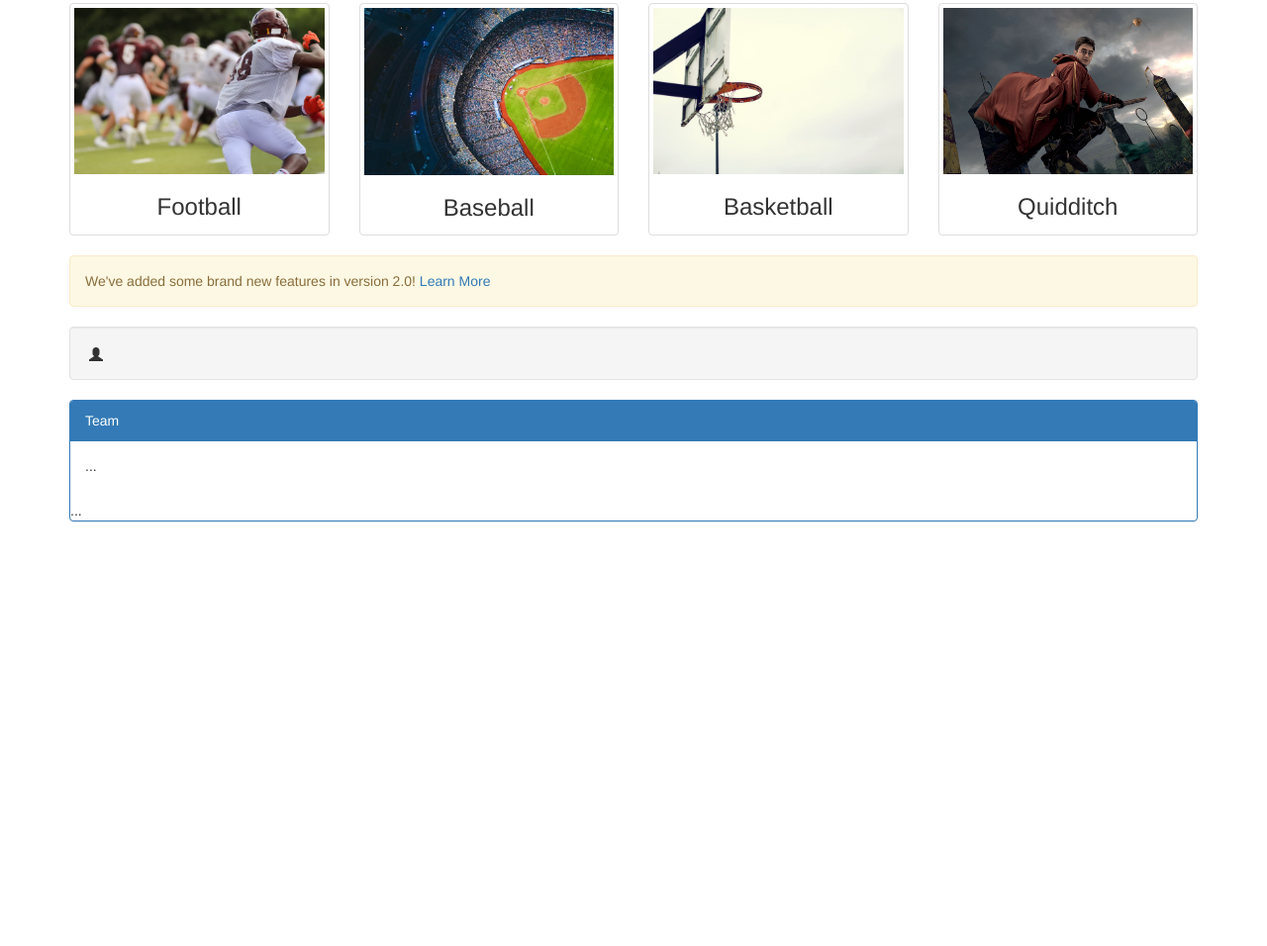
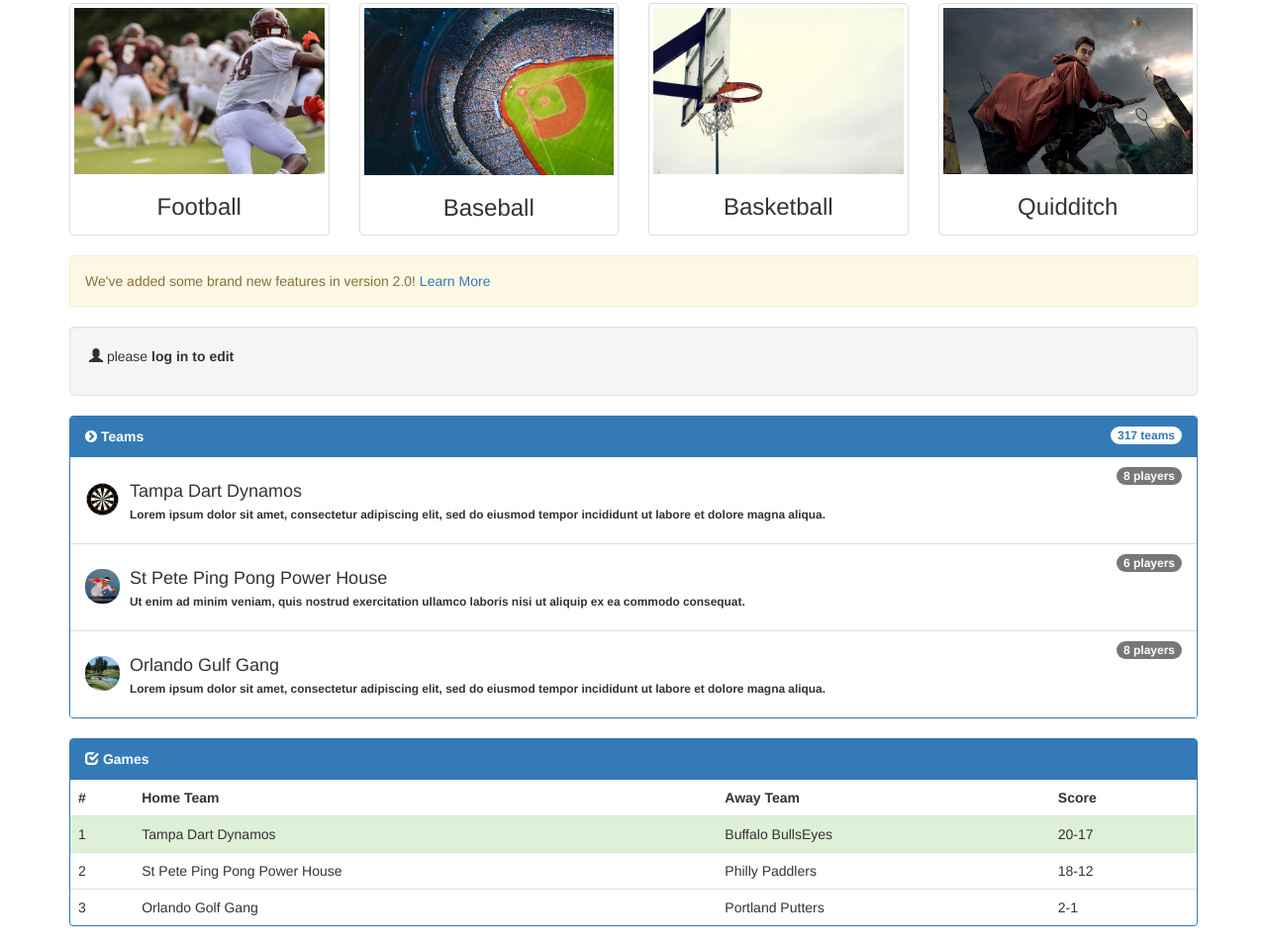
Before and after one commit to zgrashel81/bootstrap-design, a website: page public/index.html in a window 1280 px wide. Shown: the part 335-1291 px from the top of the page at 99% size. Before the commit the page ends 882 px from the top, so only its background shows below. Drawn offline with Linux system fonts and the light colour scheme.

Commit message:
explorer mode2

```diff
--- a/public/index.html
+++ b/public/index.html
@@ -87,13 +87,11 @@
     </nav>
 
     <div class="container">
-
-
         <div class="jumbotron">
             <div class="media">
                 <div class="media-body">
                     <h4 class="media-heading">tiy</h4>
-                    <p>heart</p>
+                    <p><small>&hearts; For students of the Iron Yard</small></p>
                 </div>
                 <div class="media-right">
                     <a href="#">
@@ -145,22 +143,94 @@
             <strong></strong> We've added some brand new features in version 2.0! <a href="#">  Learn More</a>
         </div>
 
-        <div class="well"><span class="glyphicon glyphicon-user" aria-hidden="true"></span>
-
+        <div class="well"><span class="glyphicon glyphicon-user" aria-hidden="true"></span> please <strong>log in<strong> to edit</small></p>
         </div>
 
         <div class="panel panel-primary">
-            <!-- Default panel contents -->
-            <div class="panel-heading">Team</div>
-            <div class="panel-body">
-                <p>...</p>
+          <div class="panel-heading">
+            <i class="fa fa-chevron-circle-right" aria-hidden="true"></i> Teams
+            <span class="badge pull-right">317 teams</span>
+          </div>
+            <ul class="list-group">
+              <li class="list-group-item">
+                <span class="badge">8 players</span>
+                  <div class="media">
+                    <div class="media-left">
+                      <a href="#">
+                        <img class="media-object" src="./assets/images/dartboard.png" alt="Dartboard" height="35" width="35">
+                      </a>
+                    </div>
+                    <div class="media-body">
+                      <h4 class="media-heading">Tampa Dart Dynamos</h4>
+                      <p><small>Lorem ipsum dolor sit amet, consectetur adipiscing elit, sed do eiusmod tempor incididunt ut labore et dolore magna aliqua.</small></p>
+                    </div>
+                  </div>
+                </li>
+
+          <li class="list-group-item">
+            <span class="badge">6 players</span>
+            <div class="media">
+              <div class="media-left">
+                <a href="#">
+                  <img class="media-object img-rounded" src="./assets/images/pingpong.jpg" alt="Ping Pong" height="35" width="35">
+                </a>
+              </div>
+              <div class="media-body">
+                <h4 class="media-heading">St Pete Ping Pong Power House</h4>
+                <p><small>Ut enim ad minim veniam, quis nostrud exercitation ullamco laboris nisi ut aliquip ex ea commodo consequat.</small></p>
+              </div>
             </div>
+          </li>
+          <li class="list-group-item">
+              <span class="badge">8 players</span>
+              <div class="media">
+                <div class="media-left">
+                  <a href="#">
+                    <img class="media-object img-rounded" src="./assets/images/golf.jpg" alt="Golf" height="35" width="35">
+                  </a>
+                </div>
+                <div class="media-body">
+                  <h4 class="media-heading">Orlando Gulf Gang</h4>
+                  <p><small>Lorem ipsum dolor sit amet, consectetur adipiscing elit, sed do eiusmod tempor incididunt ut labore et dolore magna aliqua.</small></p>
+                </div>
+              </div>
+            </li>
+          </ul>
 
-            <!-- Table -->
-            <table class="table">
-                ...
-            </table>
+                  </div>
+                  <div class="panel panel-primary">
+                    <div class="panel-heading">
+                      <span class="glyphicon glyphicon-check" aria-hidden="true"></span>
+                       Games
+                    </div>
+                    <table class="table">
+                      <tr>
+                        <th>#</th>
+                        <th>Home Team</th>
+                        <th>Away Team</th>
+                        <th>Score</th>
+                      </tr>
+                      <tr>
+                        <td class="success">1</td>
+              <td class="success">Tampa Dart Dynamos</td>
+              <td class="success">Buffalo BullsEyes</td>
+              <td class="success">20-17</td>
+            </tr>
+            <tr>
+              <td>2</td>
+              <td>St Pete Ping Pong Power House</td>
+              <td>Philly Paddlers</td>
+              <td>18-12</td>
+            </tr>
+            <tr>
+              <td>3</td>
+              <td>Orlando Golf Gang</td>
+              <td>Portland Putters</td>
+              <td>2-1</td>
+            </tr>
+          </table>
         </div>
+    </div>
 
 
 
```
